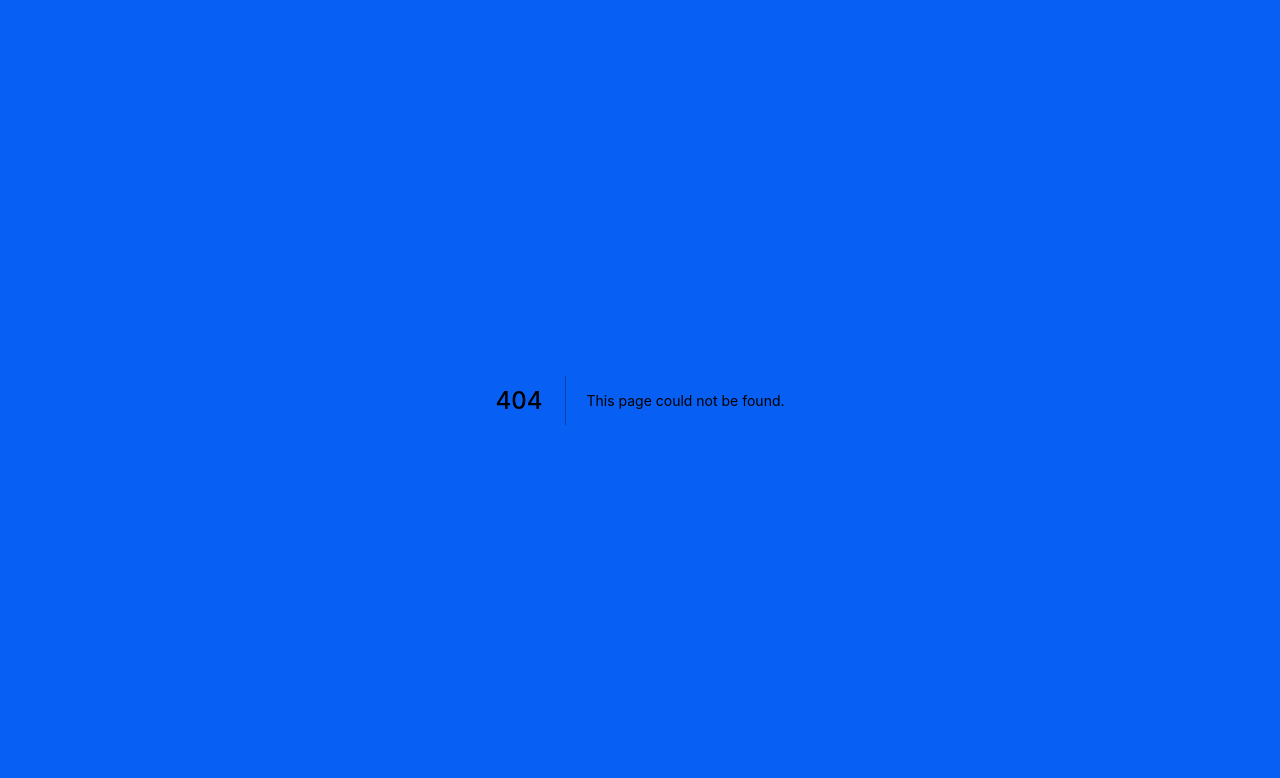
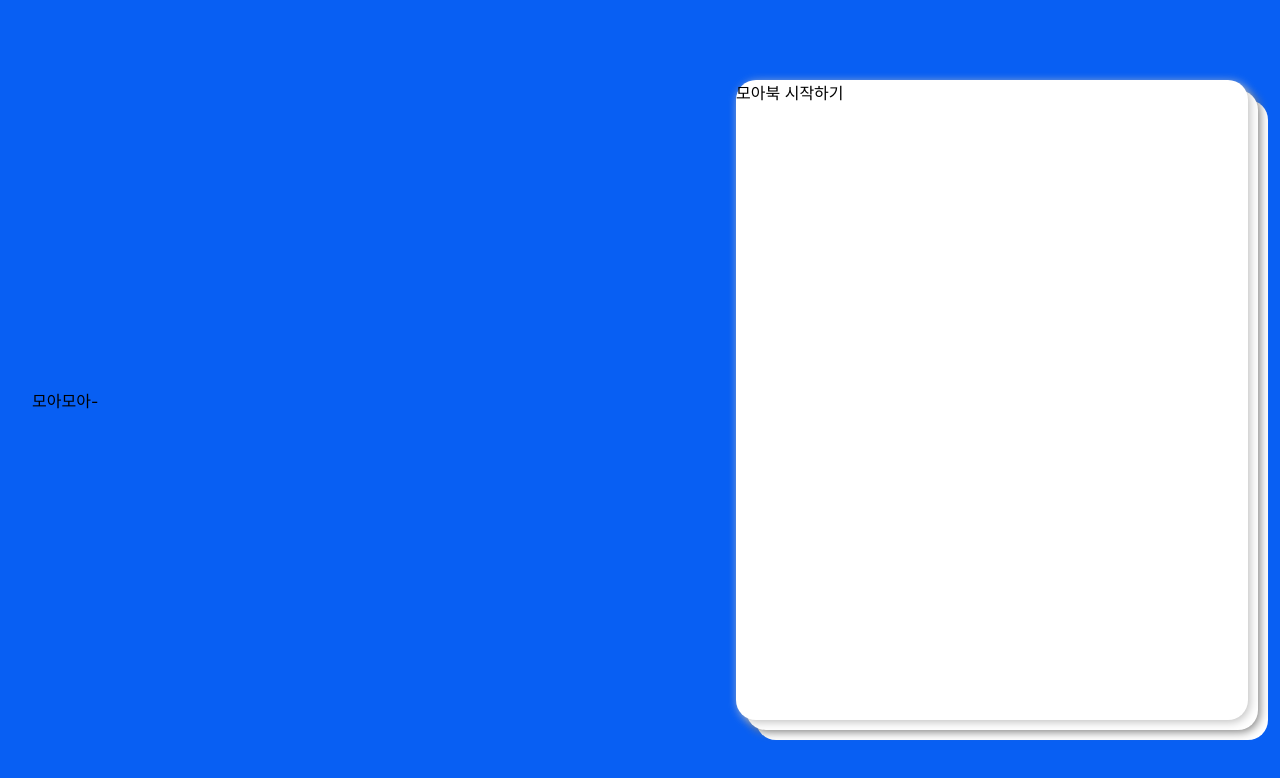
Before and after one commit to young-d/moabook-v1, a Next.js app: page /login in a window 1280 px wide. Before the commit this address had no page. Shown: the top 778 px of the page. Built offline with nearby package versions, Linux system fonts and the light colour scheme.

Commit message:
feat: login 페이지 UI 구현

```diff
--- /dev/null
+++ b/pages/login.tsx
@@ -0,0 +1,75 @@
+import styled from '@emotion/styled';
+
+const Login = () => {
+  return (
+    <Container>
+      <Info>모아모아-</Info>
+      <Wrapper>
+        <SheetFirst></SheetFirst>
+        <SheetSecond></SheetSecond>
+        <SheetThird></SheetThird>
+        <LoginSection>모아북 시작하기</LoginSection>
+      </Wrapper>
+    </Container>
+  );
+};
+
+const Container = styled.div`
+  width: 100%;
+  height: 100vh;
+  display: flex;
+  justify-content: space-around;
+  align-items: center;
+`;
+
+const Info = styled.div`
+  width: 50%;
+`;
+
+const Wrapper = styled.section`
+  width: 40%;
+  position: relative;
+  height: 80vh;
+`;
+
+const SheetFirst = styled.div`
+  width: 100%;
+  height: 100%;
+  position: absolute;
+  top: 20px;
+  left: 20px;
+  background-color: #fff;
+  z-index: 1;
+  border-radius: 20px;
+`;
+
+const SheetSecond = styled.div`
+  width: 100%;
+  height: 100%;
+  position: absolute;
+  top: 10px;
+  left: 10px;
+  background-color: #fff;
+  z-index: 2;
+  border-radius: 20px;
+  box-shadow: 2px 2px 10px 0 gray;
+`;
+
+const SheetThird = styled.div`
+  width: 100%;
+  height: 100%;
+  position: absolute;
+  top: 0;
+  left: 0;
+  background-color: #fff;
+  z-index: 3;
+  border-radius: 20px;
+  box-shadow: 2px 2px 10px 0 #bfbfbf;
+`;
+
+const LoginSection = styled.article`
+  position: relative;
+  z-index: 100;
+`;
+
+export default Login;
```
